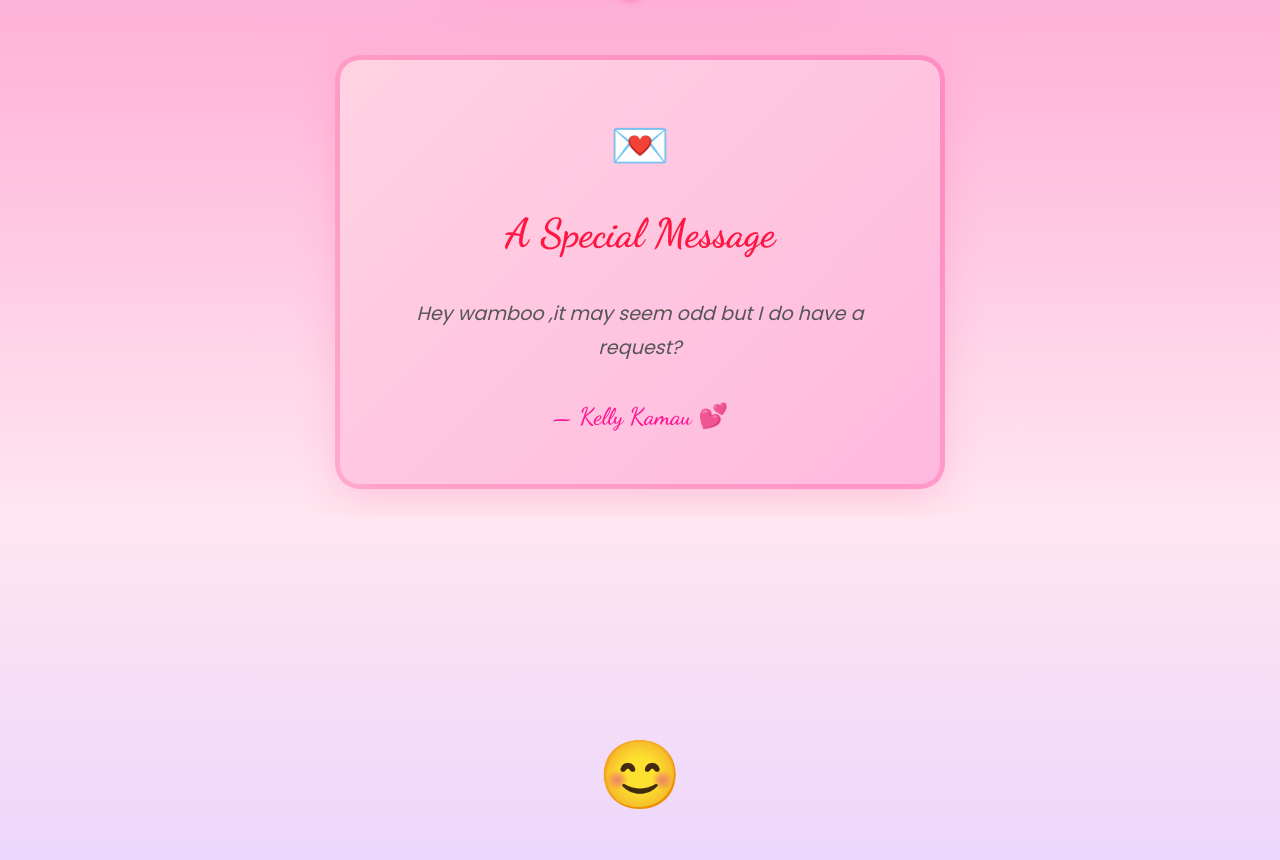
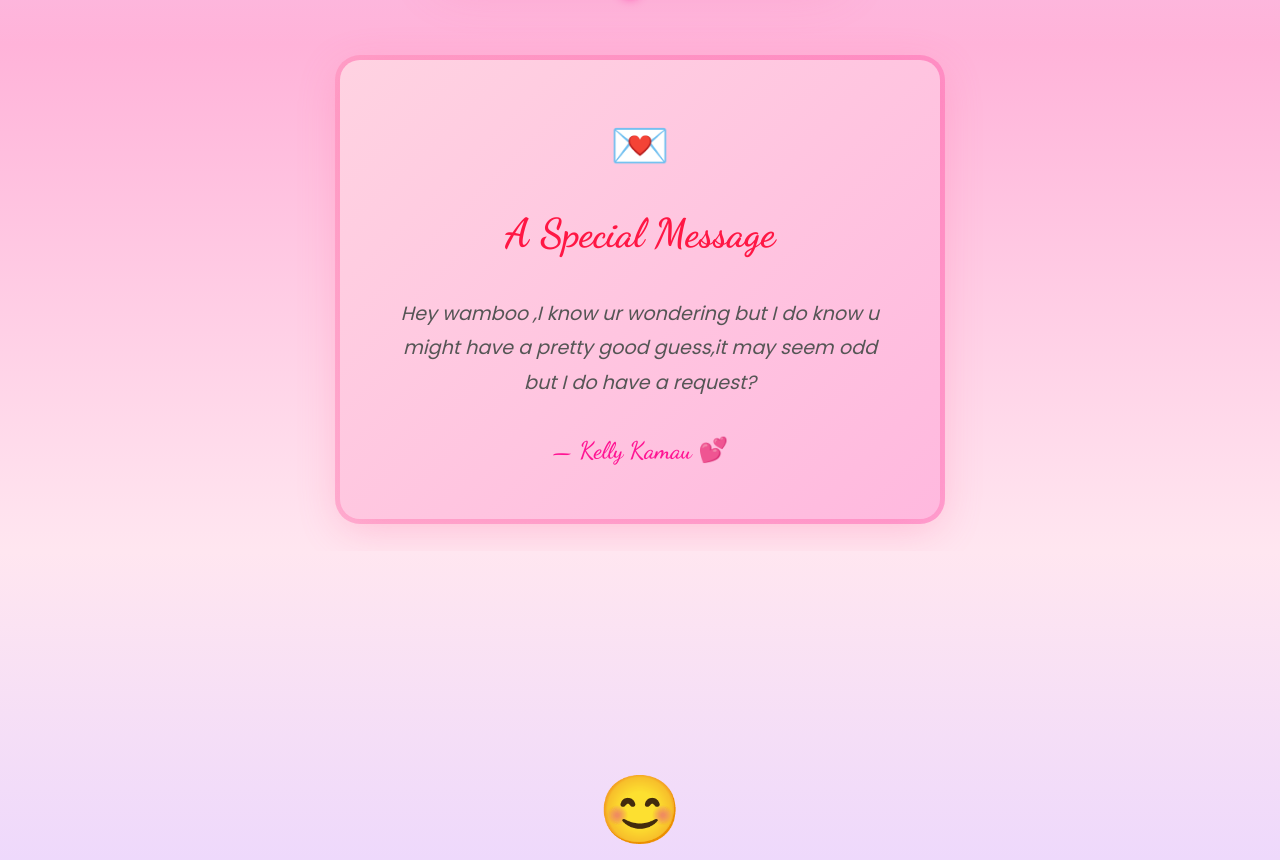
Before and after one commit to KELLYKAMAU/fun-stuff-, a website: page index.html in a window 1280 px wide. Shown: the part 1264-2124 px from the top of the page. Drawn offline with nearby package versions, Linux system fonts and the light colour scheme.

Commit message:
Update music configuration for sweet romantic tune

```diff
--- a/index.html
+++ b/index.html
@@ -17,8 +17,9 @@
 </head>
 <body>
     <!-- Background Music (Optional) -->
-    <audio id="backgroundMusic" loop>
-        <source src="https://www.soundhelix.com/examples/mp3/SoundHelix-Song-1.mp3" type="audio/mpeg">
+    <audio id="backgroundMusic" loop preload="auto" volume="0.5">
+        <!-- Romantic background music - Update src in script.js CONFIG.musicUrl -->
+        <source id="musicSource" src="" type="audio/mpeg">
     </audio>
 
     <!-- Colorful Music Visualizer -->
--- a/script.js
+++ b/script.js
@@ -6,9 +6,17 @@
 const CONFIG = {
     herName: "Reemie Wambui",           // Replace with her name
     yourName: "Kelly Kamau",     // Replace with your name
-    personalMessage: "Hey wamboo ,it may seem odd but I do have a request?",  // Replace with your personal message
+    personalMessage: "Hey wamboo ,I know ur wondering but I do know u might have a pretty good guess,it may seem odd but I do have a request?",  // Replace with your personal message
     relationshipStartDate: "2024-01-01",  // Format: YYYY-MM-DD (when you started dating/met - optional)
-    enableLoveCounter: true  // Set to false to hide love counter
+    enableLoveCounter: true,  // Set to false to hide love counter
+    // Romantic background music - Sweet and colorful tune
+    // Beautiful romantic music - Replace with your own sweet & romantic tune!
+    // Recommended sources for free romantic music:
+    // - Pixabay Music: https://pixabay.com/music/search/romantic/
+    // - Bensound: https://www.bensound.com/royalty-free-music/romantic
+    // - YouTube Audio Library (download and host)
+    // - Or upload your own MP3 to a hosting service
+    musicUrl: "https://www.soundhelix.com/examples/mp3/SoundHelix-Song-1.mp3"  // Replace with your romantic music URL
 };
 
 // DOM Elements
@@ -50,7 +58,21 @@ document.addEventListener('DOMContentLoaded', () => {
     setupEventListeners();
     setupSmoothScrolling();
     checkImageLoad();
+    setupMusic();
 });
+
+// ============================================
+// MUSIC SETUP
+// ============================================
+
+function setupMusic() {
+    const musicSource = document.getElementById('musicSource');
+    if (backgroundMusic && musicSource && CONFIG.musicUrl) {
+        musicSource.src = CONFIG.musicUrl;
+        backgroundMusic.load();
+        backgroundMusic.volume = 0.5; // Set to 50% volume for pleasant background music
+    }
+}
 
 // ============================================
 // IMAGE LOAD CHECK
```
